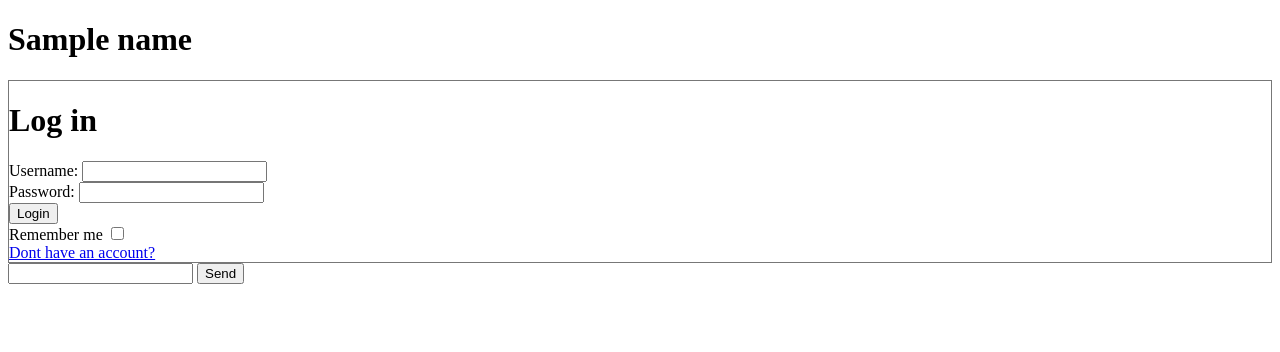
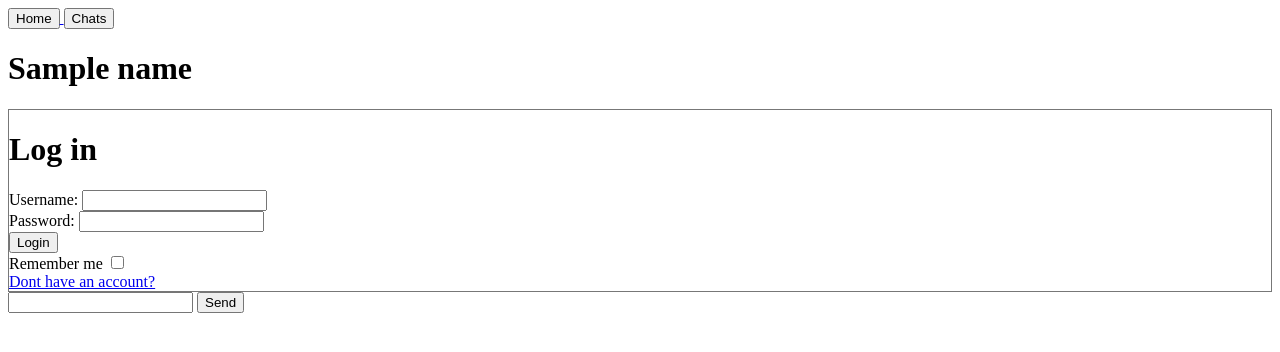
Before and after one commit to tudoran2007/BookLoop, a Flask app: template templates/chat.html in a window 1280 px wide. Shown: the top 352 px of the page. Run offline with Flask 3, Linux system fonts and the light colour scheme; the template is opened without the code that fills it: most values are stand-ins (such as "Sample title", 1, 10 or a date in 2020).

Commit message:
fixed some bugs
fixed login without "remember me"
fixed chat names
added home buttons everywhere

```diff
--- a/app.py
+++ b/app.py
@@ -6,6 +6,7 @@
 
 app = Flask(__name__)
 app.secret_key = "bookloop-is-very-cool"
+app.permanent_session_lifetime = 7*60*60*24
 
 def hash(value):
     return str(hashlib.sha256(value.encode()).hexdigest())
@@ -35,10 +36,11 @@
         password_hash = hash(password)
 
         if checklogin(username, password_hash):
+
+            session['username'] = username
+            session['password_hash'] = password_hash
+
             if remember:
-                session['username'] = username
-                session['password_hash'] = password_hash
-                app.permanent_session_lifetime = 7*60*60*24
                 session.permanent = True
             return redirect(url_for('home'))
 
@@ -137,7 +139,7 @@
 def chats():
     userid = cursor.execute("SELECT id FROM users WHERE username = ?", (session['username'],)).fetchone()[0]
     chatids = [i[0] for i in cursor.execute("SELECT DISTINCT chats.chatid FROM chats, messages WHERE chats.userid = ? AND chats.chatid = messages.chat ORDER BY (SELECT MAX(time) FROM messages WHERE messages.chat = chats.chatid)", (userid,)).fetchall()]
-    chatinfo = [{'id':i, 'name':cursor.execute("SELECT users.username FROM users, chats WHERE chats.chatid = ? and chats.userid != ?", (i, userid)).fetchone()[0], 'lastactivity':cursor.execute("SELECT (messages.time) FROM messages WHERE messages.chat = ?", (i,)).fetchone()[0]} for i in chatids]
+    chatinfo = [{'id':i, 'name':cursor.execute("SELECT users.username FROM users, chats WHERE chats.chatid = ? AND chats.userid != ? AND chats.userid = users.id", (i, userid)).fetchone()[0], 'lastactivity':cursor.execute("SELECT (messages.time) FROM messages WHERE messages.chat = ?", (i,)).fetchone()[0]} for i in chatids]
 
     return render_template('chats.html', chats=chatinfo)
 
@@ -166,7 +168,7 @@
 @app.route('/chats/<int:chatid>', methods=['GET', 'POST'])
 @login_required
 def chat(chatid):
-    name = cursor.execute("SELECT users.username FROM users, chats WHERE chats.chatid = ? and chats.userid != ?", (chatid, session['username'])).fetchone()[0]
+    name = cursor.execute("SELECT users.username FROM users, chats WHERE chats.chatid = ? AND chats.userid = users.id AND users.username != ?", (chatid, session['username'])).fetchone()[0]
     messages = [{'sender':cursor.execute("SELECT username FROM users WHERE id = ?", (i[0],)).fetchone()[0], 'time':i[1], 'message':i[2]} for i in cursor.execute("SELECT messages.sender, messages.time, messages.message FROM messages WHERE messages.chat = ?", (chatid,)).fetchall()]
 
     if request.method == 'POST':
--- a/templates/chat.html
+++ b/templates/chat.html
@@ -4,6 +4,12 @@
     <meta charset="UTF-8">
     <meta name="viewport" content="width=device-width, initial-scale=1.0">
     <title>BookLoop</title>
+    <a href="/">
+        <button>Home</button>
+    </a>
+    <a href="/chats">
+        <button>Chats</button>
+    </a>
     <h1>{{ name }}</h1>
     <style>
         .scrollable-menu {
--- a/templates/chats.html
+++ b/templates/chats.html
@@ -4,6 +4,9 @@
     <meta charset="UTF-8">
     <meta name="viewport" content="width=device-width, initial-scale=1.0">
     <title>BookLoop</title>
+    <a href="/">
+        <button>Home</button>
+    </a>
     <h1>Chats</h1>
 </head>
 <body>
--- a/templates/message.html
+++ b/templates/message.html
@@ -4,6 +4,9 @@
     <meta charset="UTF-8">
     <meta name="viewport" content="width=device-width, initial-scale=1.0">
     <title>BookLoop</title>
+    <a href="/">
+        <button>Home</button>
+    </a>
     <h1>Message {{ user }}</h1>
 </head>
 <body>
```
Also changed, not shown: static/photos/1.jpeg (deleted).
